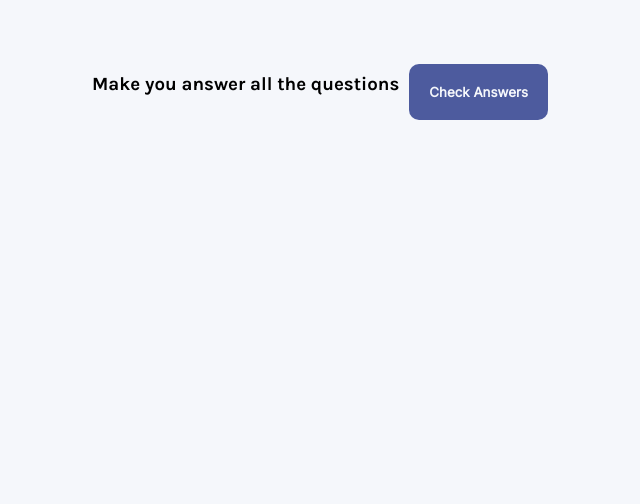
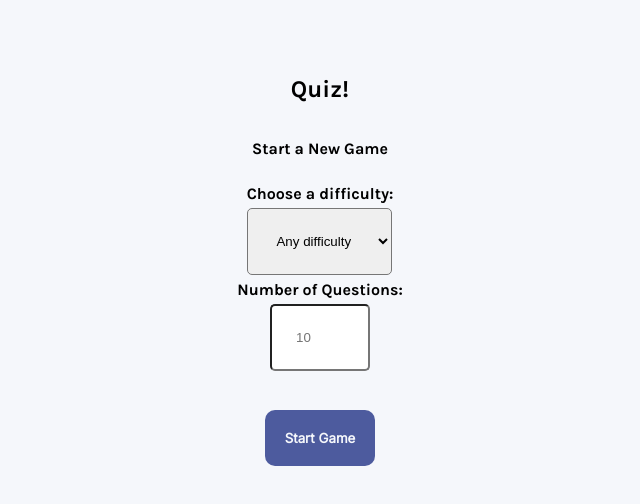
Before and after one commit to Haru-hue/quizzcal, a React (Create React App) app: page / in a window 1280 px wide. Shown: the top 504 px of the page, without its empty margins (320-960 px from the left). Built offline with nearby package versions, Linux system fonts and the light colour scheme; no server answers.

Commit message:
It is finally working

```diff
--- a/src/App.js
+++ b/src/App.js
@@ -10,11 +10,13 @@ function App () {
     const [count, setCount] = useState(0)
     const [game, setGame] = useState(false)
     const [isChecked, setChecked] = useState(false)
-    const [message, setMessage] = useState("")
+    const [formData, setFormData] = useState({
+        level: "", number: 0
+    })
 
     useEffect(()=> {
         async function getQuestions () {
-            const res = await fetch (`https://opentdb.com/api.php?amount=5&category=9&difficulty=medium&type=multiple`)
+            const res = await fetch (`https://opentdb.com/api.php?amount=${formData.number}&category=9&difficulty=${formData.level}&type=multiple`)
             const data = await res.json()
             setQuestions(data.results.map(item => {
                 item.incorrect_answers.push(item.correct_answer)
@@ -38,7 +40,7 @@ function App () {
             }))
         }
         getQuestions()
-     }, [])
+     }, [formData.level, formData.number])
 
     function selectAnswer(event) {
         const clickedAnswer = (event.target.innerHTML)
@@ -74,7 +76,7 @@ function App () {
                 }
                 return count
             }, 0)
-            return `You got ${correctAnswers}/5 questions right`
+            return `You got ${correctAnswers}/${formData.number} questions right`
         } else {
             return "Make sure to answer all the questions"
         }
@@ -88,33 +90,35 @@ function App () {
         if(questions.every(question => question.isAnswered)) toggleCheck()
     }
 
-    // function handleChange (event) {
-    //     const clicked = event.target
-    //     setFormData(prevFormData => {
-    //        return{
-    //            level: clicked.value,
-    //         number: clicked.value
-    //     }
-    //     })
-    // }
-    console.log(questions)
     function startGame () {
         setGame(true)
+    }
+
+    function handleChange (event) {
+        const name = event.target.name
+        const value = event.target.value
+        setFormData(prevData => {
+            return {
+                ...prevData,
+                [name]: value
+            }
+        })
     }
 
     return (
         <main>
         <div className="circle--top"></div>
-            <Quiz questions={questions}
-                selectAnswer={selectAnswer} checkAnswers={checkAnswers} key={questions.id}
-            />
+            {game ? <Quiz questions={questions}
+                selectAnswer={selectAnswer} checkAnswers={checkAnswers} isChecked={isChecked}
+                /> : <Start handleChange={handleChange}/> }
 
             <div className="answer--container">
-                <h3 className="checked">
-                    {isChecked ? checkAnswers() : "Make you answer all the questions"}</h3>
+                {game && <h3 className="checked">
+                    {isChecked ? checkAnswers() : "Make you answer all the questions"}
+                </h3>}
 
             <button className="check--button"
-                onClick={handleClick}>Check Answers</button>
+                onClick={game ? handleClick : startGame}>{game ? "Check Answers" : "Start Game"}</button>
             </div>
 
         <div className="circle--bottom"></div>
--- a/src/components/Answer.jsx
+++ b/src/components/Answer.jsx
@@ -1,6 +1,5 @@
 import React from "react";
 
-function Answer(props) {
 const correctStyles = {
     backgroundColor: "lightgreen",
     color:  "#414535",
@@ -20,6 +19,7 @@ function Answer(props) {
     color: "#414535"
 }
 
+function Answer(props) {
     function chooseStyle() {
         if(!props.isChecked) return{}
         if (props.isCorrectAnswer) return correctStyles
@@ -27,10 +27,12 @@ function Answer(props) {
         return incorrectStyles
     }
 
+    console.log(props)
+
     return (
         <button
             className={`answer--button ${props.isSelected ? "selected" : ""}`}
-            onClick={!props.isChecked ? (event) => {props.selectAnswer(event)} : {}}
+            onClick={!props.isChecked ? (event) => {props.selectAnswer(event)} : undefined}
             style={chooseStyle()}
         >{props.answer}</button>
     )
--- a/src/components/Question.jsx
+++ b/src/components/Question.jsx
@@ -6,9 +6,9 @@ function Question(props) {
         return <Answer answer={item.answer}
                 isSelected={item.isSelected}
                 selectAnswer={props.selectAnswer}
-                isCorrectAnswer={props.isCorrectAnswer}
+                isCorrectAnswer={item.isCorrectAnswer}
                 isChecked={props.isChecked}
-                id={props.id} key={props.id}/>
+                id={item.id} key={item.id}/>
     })
     return (
         <section className = "question--container">
--- a/src/components/Quiz.jsx
+++ b/src/components/Quiz.jsx
@@ -6,9 +6,9 @@ export default function Quiz (props) {
         return <Question question={item.question}
         answers={item.answers}
         correctAnswer={item.correctAnswer}
-        id={props.id}
+        id={item.id}
         isChecked={props.isChecked}
-        key={props.id}
+        key={item.id}
         selectAnswer={props.selectAnswer}/>
     })
     return (
--- a/src/components/Start.jsx
+++ b/src/components/Start.jsx
@@ -25,8 +25,8 @@ function Start (props) {
                     className="game-input"
                     placeholder="10"
                     onChange={props.handleChange}
-                    name="no"
-                    value={props.no}
+                    name="number"
+                    value={props.number}
                     min="1"
                     max="15"
                 />
```
Lines whose indentation alone changed are shown as unchanged.
